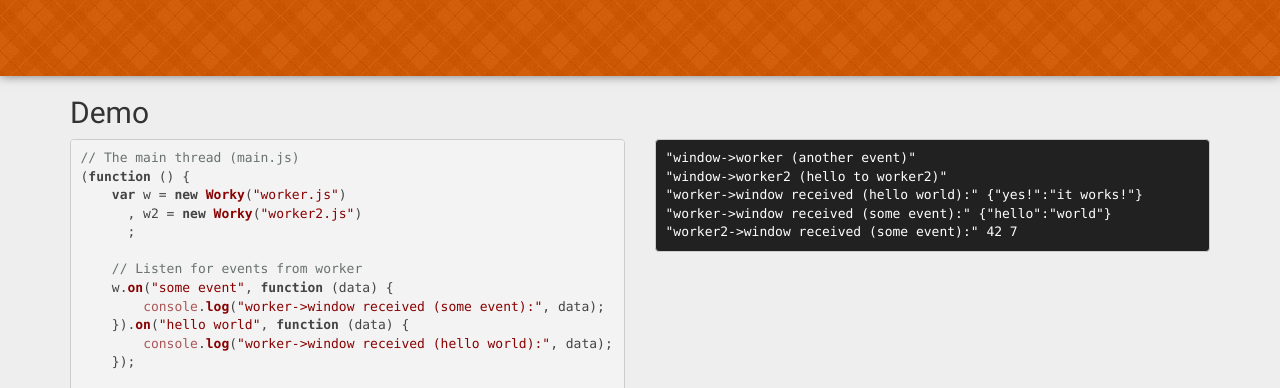
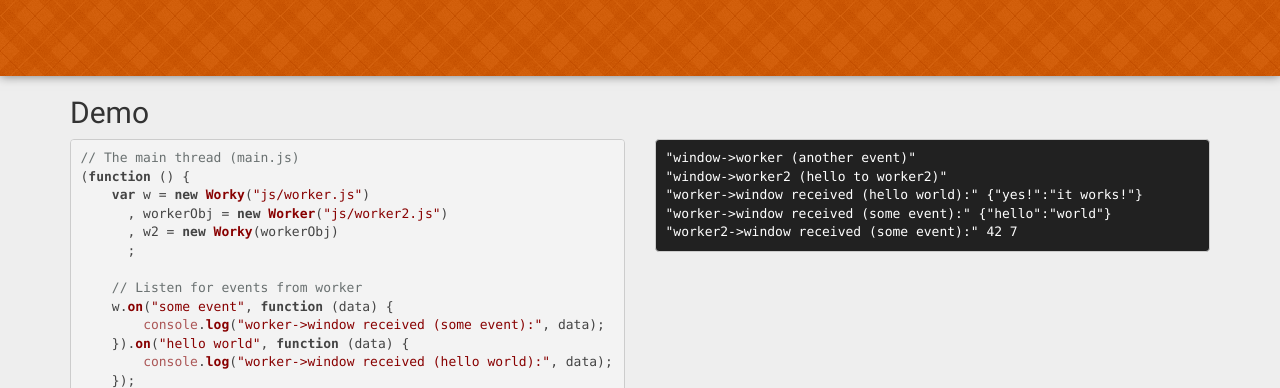
Before and after one commit to jillix/worky, a website: page example/index.html in a window 1280 px wide. Shown: the part 334-722 px from the top of the page. Drawn offline with nearby package versions, Linux system fonts and the light colour scheme.

Commit message:
Updated the example

```diff
--- a/example/index.html
+++ b/example/index.html
@@ -48,8 +48,9 @@
                 <div class="row">
                     <div class="col-lg-6"><pre>// The main thread (main.js)
 (function () {
-    var w = new Worky("worker.js")
-      , w2 = new Worky("worker2.js")
+    var w = new Worky("js/worker.js")
+      , workerObj = new Worker("js/worker2.js")
+      , w2 = new Worky(workerObj)
       ;
 
     // Listen for events from worker
```
